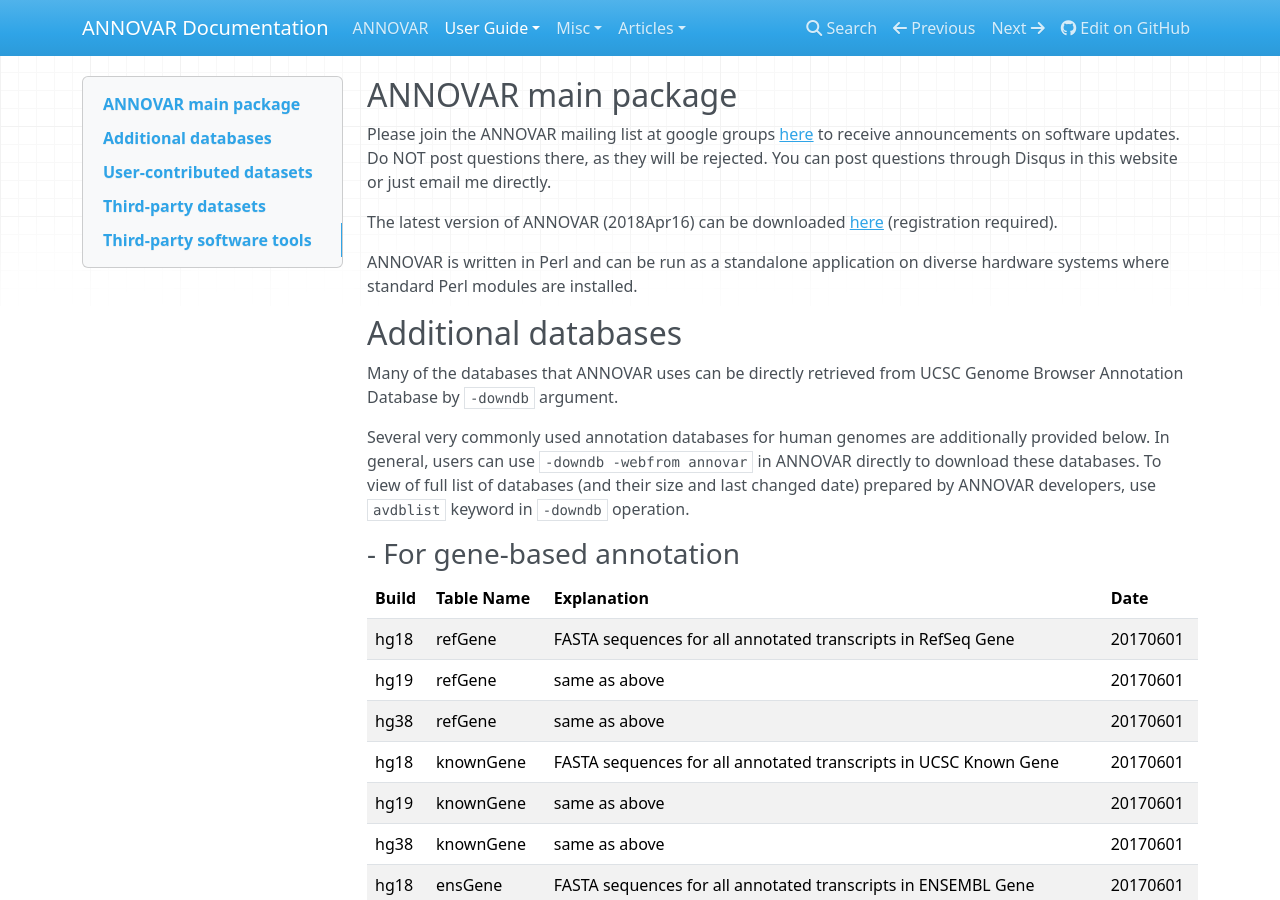
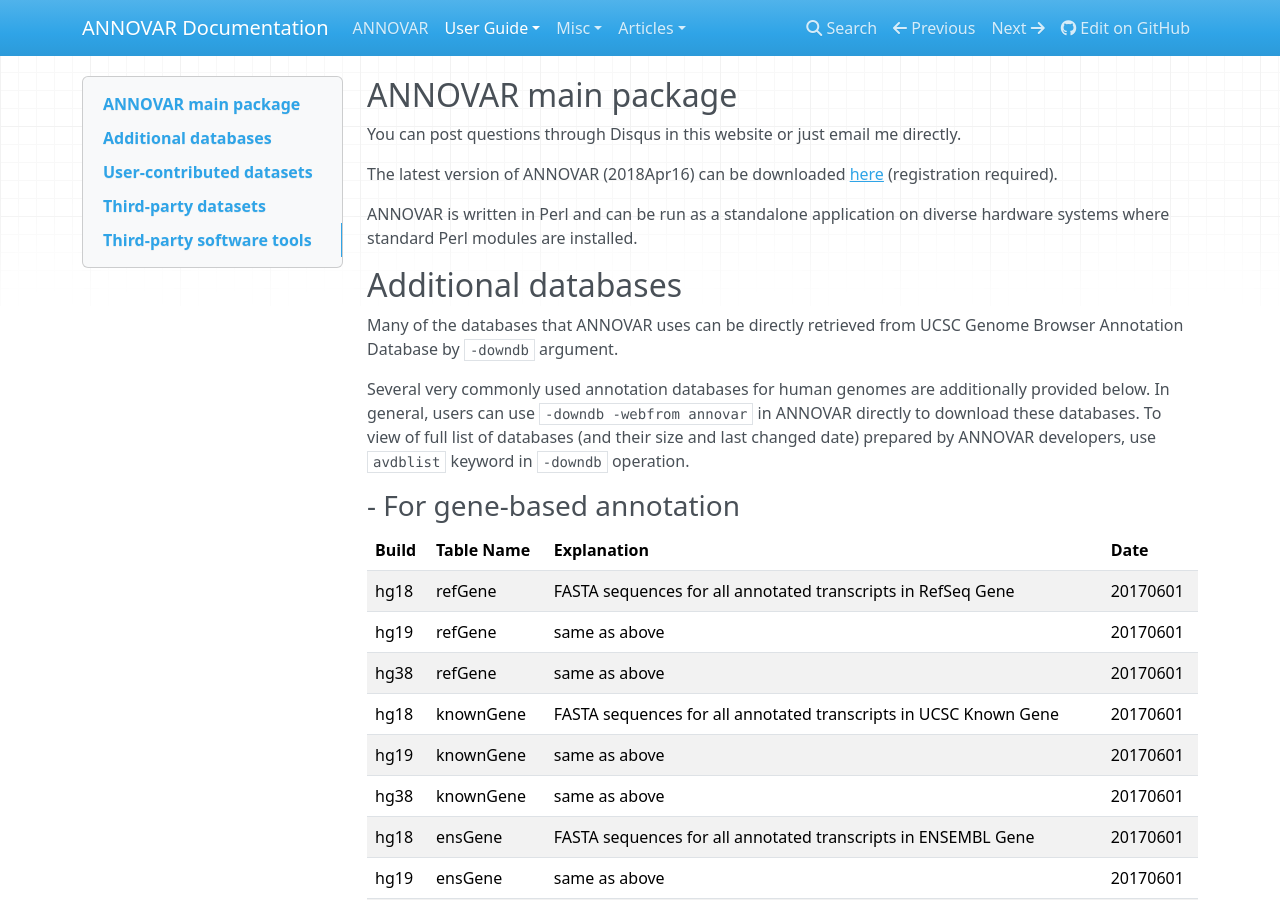
Before and after one commit to WGLab/doc-ANNOVAR, an MkDocs documentation site: the page built from docs/user-guide/download.md, in a window 1280 px wide and 900 px high. Built offline with MkDocs 1.6.1, drawn with Linux system fonts in a browser that asks for light colours; nearby versions of some CDN libraries; comment, search, counter and statistics services are not loaded; old or Windows-style settings are respelled for this version of MkDocs.

Commit message:
Update download.md

```diff
--- a/docs/user-guide/download.md
+++ b/docs/user-guide/download.md
@@ -1,8 +1,8 @@
 ## ANNOVAR main package
 
-Please join the ANNOVAR mailing list at google groups [here](https://groups.google.com/forum/#!forum/annovar) to receive announcements on software updates. Do NOT post questions there, as they will be rejected. You can post questions through Disqus in this website or just email me directly.
+You can post questions through Disqus in this website or just email me directly.
 
-The latest version of ANNOVAR (2018Apr16) can be downloaded [here](http://www.openbioinformatics.org/annovar/annovar_download_form.php) (registration required).
+The latest version of ANNOVAR (2018Apr16) can be downloaded [here](http://download.openbioinformatics.org/annovar_download_form.php) (registration required).
 
 ANNOVAR is written in Perl and can be run as a standalone application on diverse hardware systems where standard Perl modules are installed.
 
@@ -228,7 +228,7 @@ Several generous ANNOVAR users provide additional annotation datasets that may h
 
 Several third-party researchers have provided additional annotation datasets that can be used by ANNOVAR directly. However, users need to agree to specific license terms set forth by the third parties:
 
-* SPIDEX: SPIDEX 1.0 - Deep Genomics : (Xiong et al, Science 2015) Machine-learning prediction on how genetic variants affect RNA splicing. This dataset can be downloaded [here](http://www.openbioinformatics.org/annovar/spidex_download_form.php).
+* SPIDEX: SPIDEX 1.0 - Deep Genomics : (Xiong et al, Science 2015) Machine-learning prediction on how genetic variants affect RNA splicing. This dataset can be downloaded [here](http://download.openbioinformatics.org/spidex_download_form.php).
 
 ## Third-party software tools
 
```
